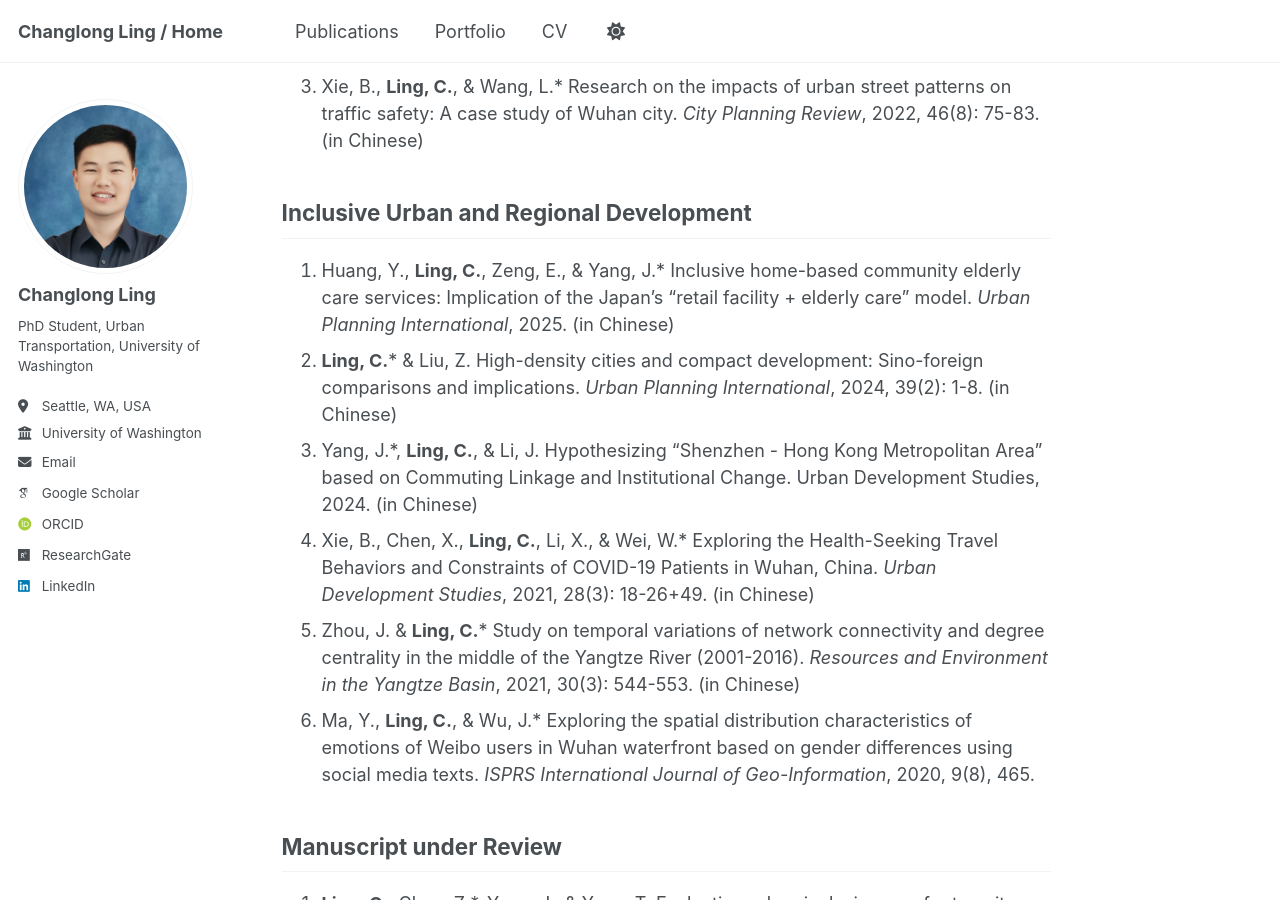
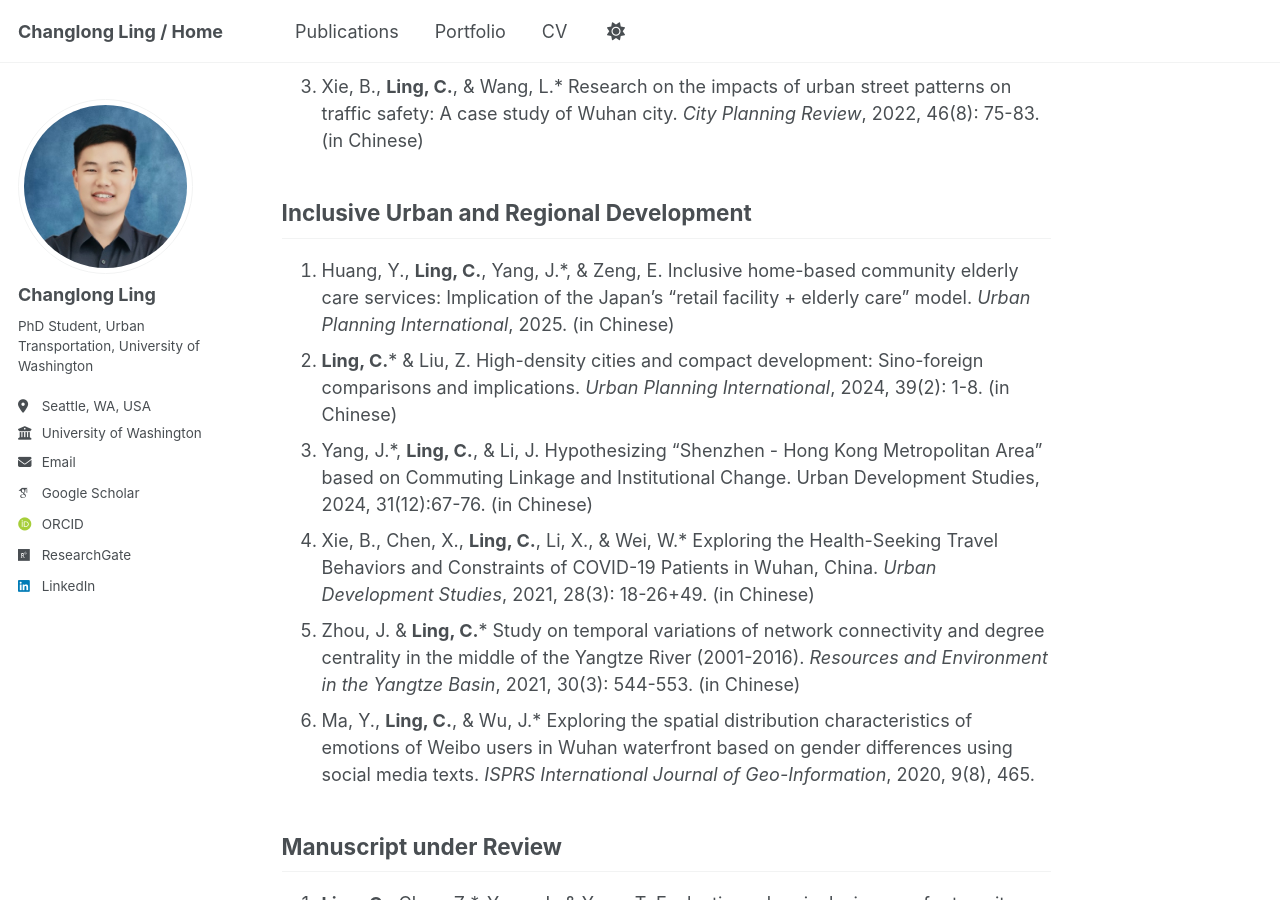
Before and after one commit to ChanglongLing/changlongling.github.io, a Jekyll site: the page built from _pages/publications.md, in a window 1280 px wide and 900 px high, scrolled down 404 px. Built offline with Jekyll 4.4.1, drawn with Linux system fonts in a browser that asks for light colours; some web fonts are replaced.

Commit message:
Update publications.md

```diff
--- a/_pages/publications.md
+++ b/_pages/publications.md
@@ -11,9 +11,9 @@ Sustainable Transportation and Human Mobility
 
 Inclusive Urban and Regional Development
 -----
-1.	Huang, Y., **Ling, C.**, Zeng, E., & Yang, J.* Inclusive home-based community elderly care services: Implication of the Japan’s "retail facility + elderly care" model. _Urban Planning International_, 2025. (in Chinese)
+1.	Huang, Y., **Ling, C.**, Yang, J.*, & Zeng, E. Inclusive home-based community elderly care services: Implication of the Japan’s "retail facility + elderly care" model. _Urban Planning International_, 2025. (in Chinese)
 2.	**Ling, C.*** & Liu, Z. High-density cities and compact development: Sino-foreign comparisons and implications. _Urban Planning International_, 2024, 39(2): 1-8. (in Chinese)
-3.	Yang, J.*, **Ling, C.**, & Li, J. Hypothesizing “Shenzhen - Hong Kong Metropolitan Area” based on Commuting Linkage and Institutional Change. Urban Development Studies, 2024. (in Chinese)
+3.	Yang, J.*, **Ling, C.**, & Li, J. Hypothesizing “Shenzhen - Hong Kong Metropolitan Area” based on Commuting Linkage and Institutional Change. Urban Development Studies, 2024, 31(12):67-76. (in Chinese)
 4.	Xie, B., Chen, X., **Ling, C.**, Li, X., & Wei, W.* Exploring the Health-Seeking Travel Behaviors and Constraints of COVID-19 Patients in Wuhan, China. _Urban Development Studies_, 2021, 28(3): 18-26+49. (in Chinese)
 6.	Zhou, J. & **Ling, C.*** Study on temporal variations of network connectivity and degree centrality in the middle of the Yangtze River (2001-2016). _Resources and Environment in the Yangtze Basin_, 2021, 30(3): 544-553. (in Chinese)
 7.	Ma, Y., **Ling, C.**, & Wu, J.* Exploring the spatial distribution characteristics of emotions of Weibo users in Wuhan waterfront based on gender differences using social media texts. _ISPRS International Journal of Geo-Information_, 2020, 9(8), 465.
```
